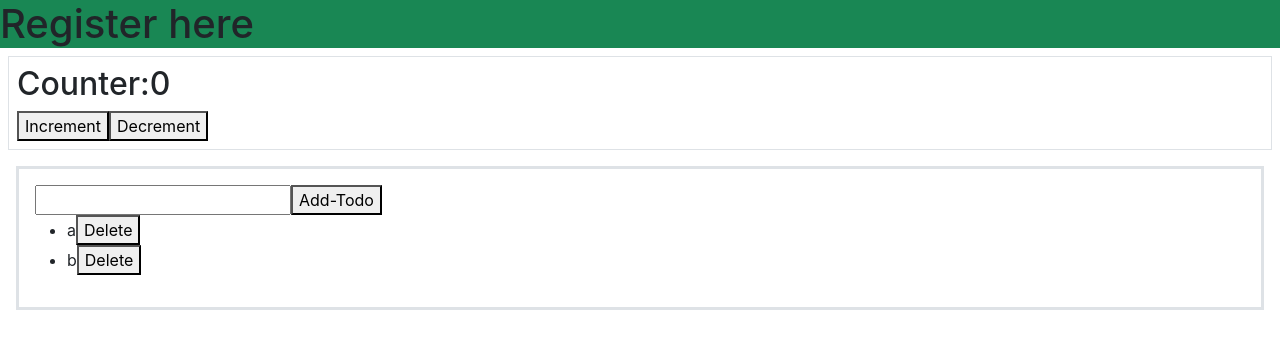
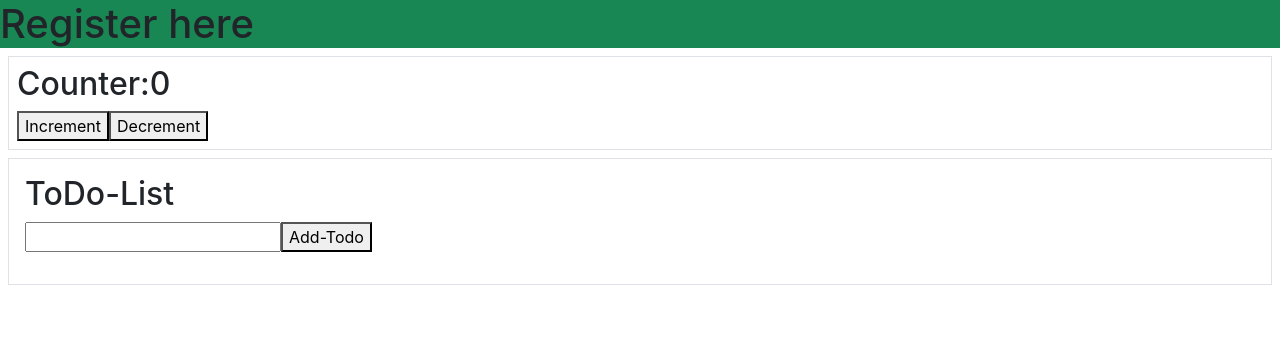
Before and after one commit to soudi-1995/rb44app, a React (Create React App) app: page / in a window 1280 px wide. Shown: the top 348 px of the page. Built offline with nearby package versions, Linux system fonts and the light colour scheme.

Commit message:
edited, revised code

```diff
--- a/src/Todolist.jsx
+++ b/src/Todolist.jsx
@@ -2,22 +2,22 @@ import React, { useState } from "react";
 import useTodo from "./useTodo";
 function Todolist(){
     var [todos, addTodo, delTodo] = useTodo()
-    var [newtodo,setnewtodo]=useState('')
-    return( <div className="border border-3 p-3 m-3">
+    var [newtodo, setnewtodo] = useState('')
 
-         <input type="text" onChange={(e)=>setnewtodo(e.target.value)}/>
-         <button onClick={()=>{addTodo(newtodo)}}>Add-Todo</button>
+    return (
+        <div className="border border-1 m-2 p-3 ">
+            <h2>ToDo-List</h2>
+            <input type="text" onChange={(e)=>setnewtodo(e.target.value)} />
+            <button onClick={()=>addTodo(newtodo)}>Add-Todo</button>
             <ul>
                 {
-                todos.map((todo, index)=>{
+                    todos.map((todo,index)=>{
                         return <li>{todo}
-                    <button onClick={()=>{delTodo(index)}}>Delete</button>
-                    </li>
+                        <button onClick={()=>delTodo(index)}>Delete</button></li>
                     })
                 }
             </ul>
         </div>
-
     )
 }
 export default Todolist
--- a/src/useTodo.js
+++ b/src/useTodo.js
@@ -1,16 +1,15 @@
 import React from "react";
 function useTodo(){
-    var [todos,settodo] = React.useState(['a','b'])
-
+    var [todos,settodo] = React.useState([])
     function addTodo(newtodo){
-        settodo((prv)=>{
-            return [...prv, newtodo]
+        settodo((prev)=>{
+            return [...prev,newtodo]
         })
     }
     function delTodo(index){
-        settodo((prv)=>{
-            prv.splice( index, 1)
-            return [...prv]
+        settodo((prev)=>{
+            prev.splice(index,1)
+            return [...prev]
         })
     }
     return [todos, addTodo, delTodo]
```
Lines whose indentation alone changed are shown as unchanged.
